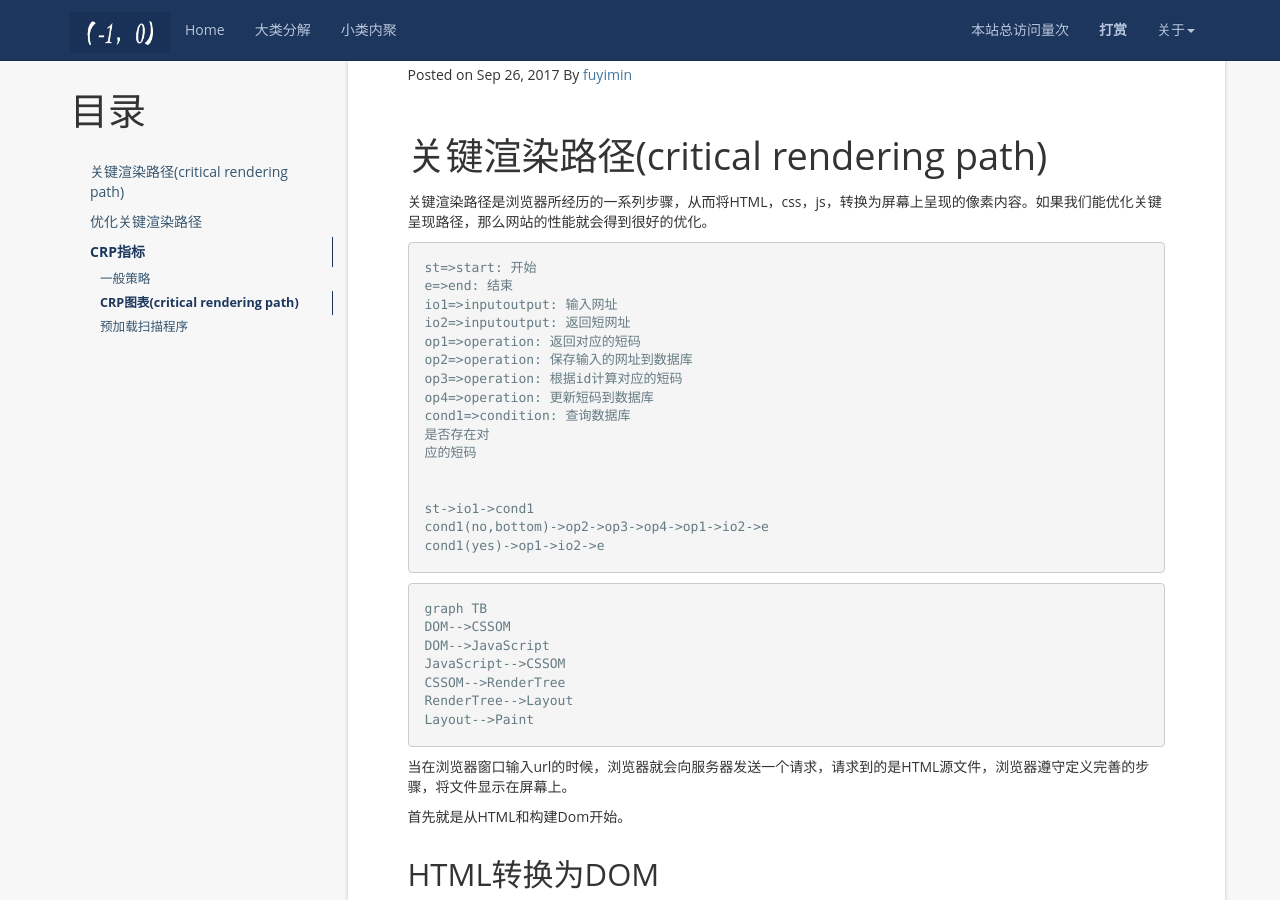
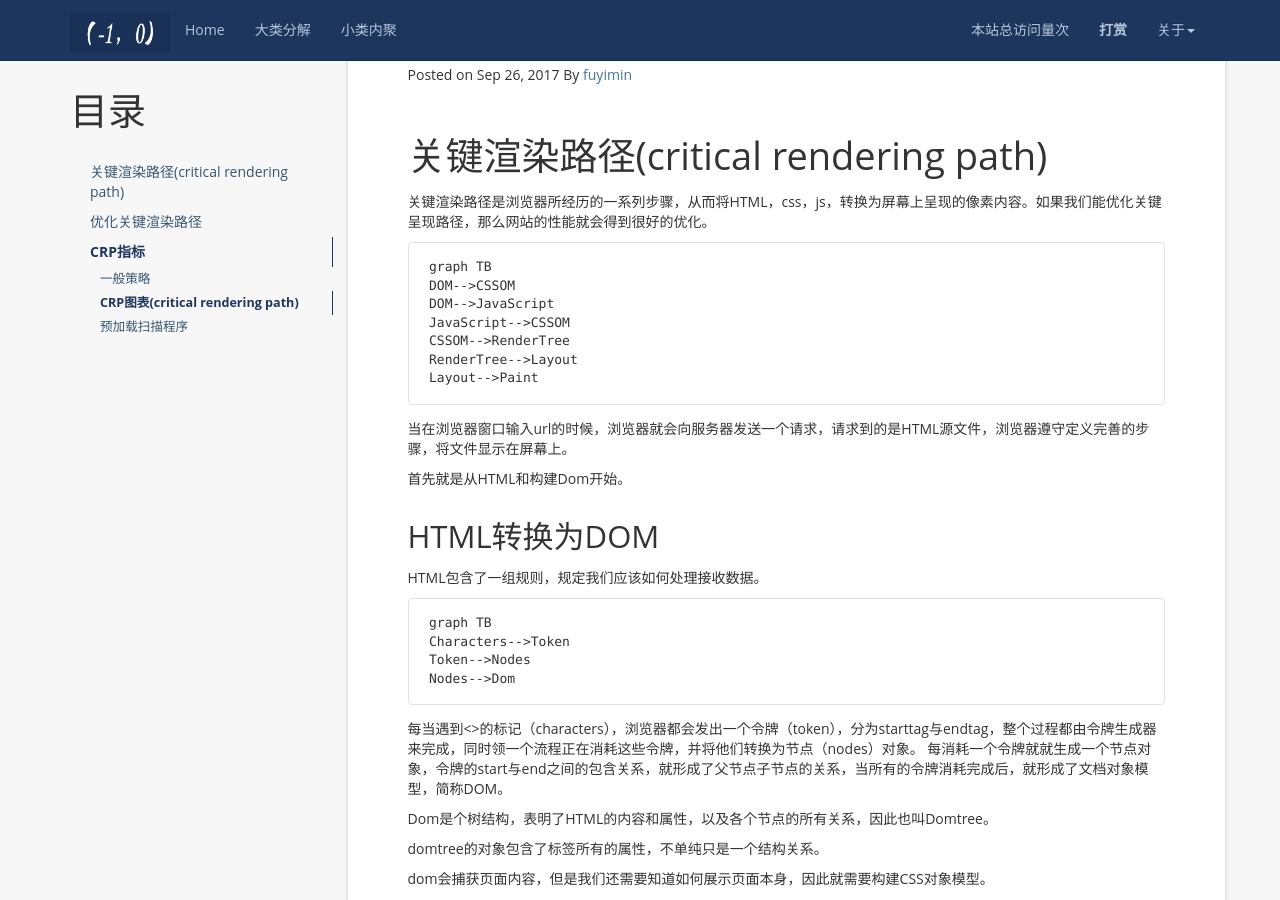
Before and after one commit to aimiy/aimiy.github.io, a Jekyll site: the page built from _posts/notes/html/2017-09-26-网站性能优化.md, in a window 1280 px wide and 900 px high, scrolled down 370 px. Built offline with Jekyll 4.4.1, drawn with Linux system fonts in a browser that asks for light colours; nearby versions of some CDN libraries; a script that is not in the unit is left out; comment, search, counter and statistics services are not loaded.

Commit message:
Update 2017-09-26-网站性能优化.md

````diff
--- a/_posts/notes/html/2017-09-26-网站性能优化.md
+++ b/_posts/notes/html/2017-09-26-网站性能优化.md
@@ -13,26 +13,8 @@ tag: 优化
 # 关键渲染路径(critical rendering path)
 关键渲染路径是浏览器所经历的一系列步骤，从而将HTML，css，js，转换为屏幕上呈现的像素内容。如果我们能优化关键呈现路径，那么网站的性能就会得到很好的优化。
 
-```flow
-st=>start: 开始
-e=>end: 结束
-io1=>inputoutput: 输入网址
-io2=>inputoutput: 返回短网址
-op1=>operation: 返回对应的短码
-op2=>operation: 保存输入的网址到数据库
-op3=>operation: 根据id计算对应的短码
-op4=>operation: 更新短码到数据库
-cond1=>condition: 查询数据库
-是否存在对
-应的短码
 
-
-st->io1->cond1
-cond1(no,bottom)->op2->op3->op4->op1->io2->e
-cond1(yes)->op1->io2->e
 ```
-
-```flow
 graph TB
 DOM-->CSSOM
 DOM-->JavaScript
````
